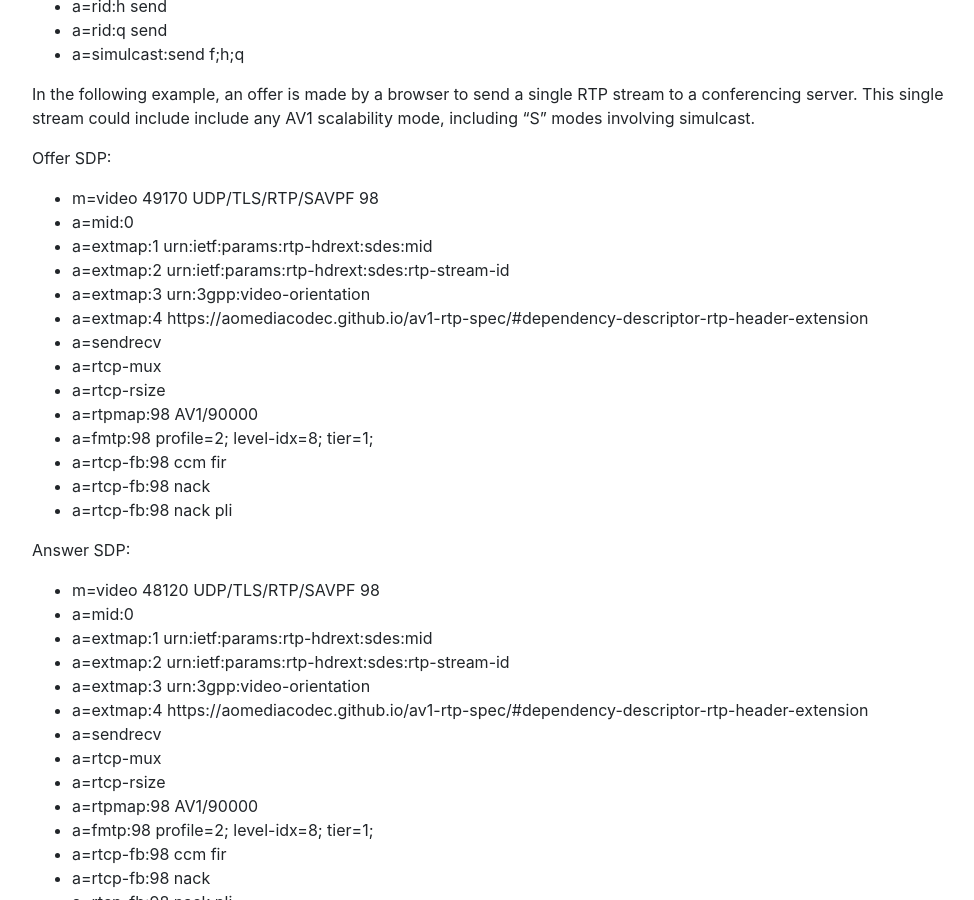
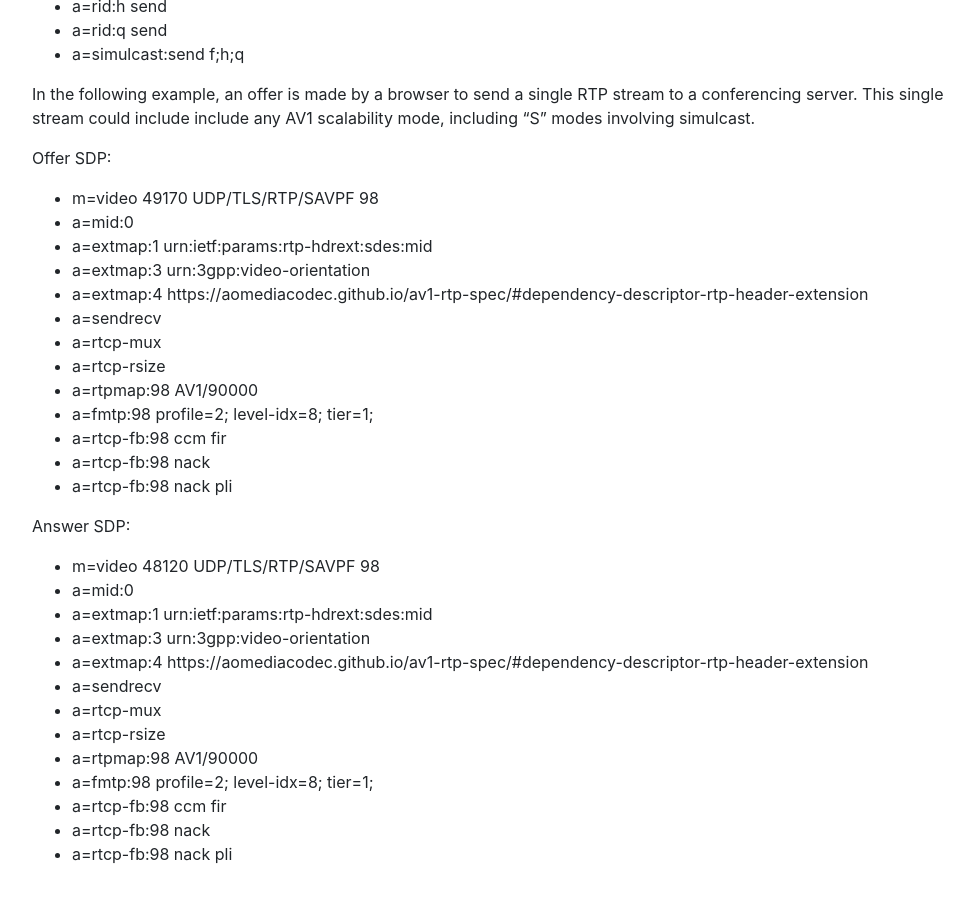
Before and after one commit to AOMediaCodec/av1-rtp-spec, a Jekyll site: the page built from index.md, in a window 1280 px wide and 900 px high, scrolled down 11481 px. Shown: the whole window, without its empty margins (53-1027 px from the left). Built offline with Jekyll 4.4.1, drawn with Linux system fonts in a browser that asks for light colours; nearby versions of some CDN libraries.

Commit message:
Remove RID negotiation

```diff
--- a/av1-rtp-spec.md
+++ b/av1-rtp-spec.md
@@ -501,7 +501,6 @@ Offer SDP:
 *   m=video 49170 UDP/TLS/RTP/SAVPF 98
 *   a=mid:0
 *   a=extmap:1 urn:ietf:params:rtp-hdrext:sdes:mid
-*   a=extmap:2 urn:ietf:params:rtp-hdrext:sdes:rtp-stream-id
 *   a=extmap:3 urn:3gpp:video-orientation
 *   a=extmap:4 https://aomediacodec.github.io/av1-rtp-spec/#dependency-descriptor-rtp-header-extension
 *   a=sendrecv
@@ -517,7 +516,6 @@ Answer SDP:
 *   m=video 48120 UDP/TLS/RTP/SAVPF 98
 *   a=mid:0
 *   a=extmap:1 urn:ietf:params:rtp-hdrext:sdes:mid
-*   a=extmap:2 urn:ietf:params:rtp-hdrext:sdes:rtp-stream-id
 *   a=extmap:3 urn:3gpp:video-orientation
 *   a=extmap:4 https://aomediacodec.github.io/av1-rtp-spec/#dependency-descriptor-rtp-header-extension
 *   a=sendrecv
```
